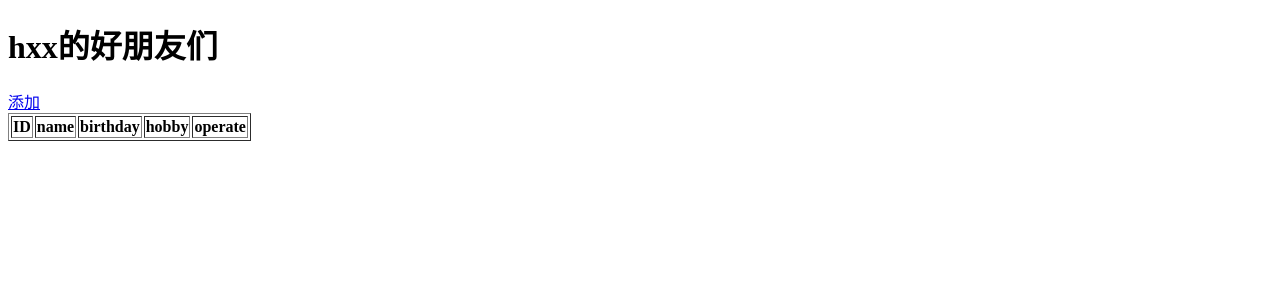
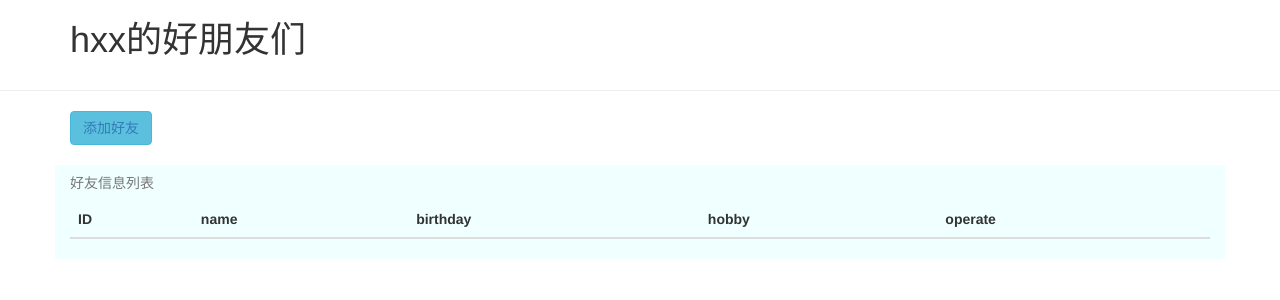
Before and after one commit to hxx12138/Django_project, a Django app: page /friends/info in a window 1280 px wide. Shown: the top 300 px of the page. Run offline with Django 3.2, Linux system fonts and the light colour scheme; data that the repository does not hold is empty; some libraries are stand-ins or nearby versions.

Commit message:
update 2022-2-4

```diff
--- a/web/templates/friends_info.html
+++ b/web/templates/friends_info.html
@@ -1,13 +1,31 @@
+{% load static %}
 <!DOCTYPE html>
 <html lang="en">
 <head>
     <meta charset="UTF-8">
     <title>Title</title>
+    <link rel="stylesheet" href="{% static 'plugins/bootstrap-3.4.1/css/bootstrap.min.css' %}">
+    <script src="{% static 'js/jquery-3.6.0.min.js' %}"></script>
+    <script src="{% static 'plugins/bootstrap-3.4.1/js/bootstrap.min.js' %}"></script>
 </head>
 <body>
-    <h1>hxx的好朋友们</h1>
-    <a href="/friends/add">添加</a>
-<table border="1">
+<div class="container">
+    <div class="row">
+        <div class="col-md-4">
+            <h1>hxx的好朋友们</h1>
+        </div>
+    </div>
+</div>
+<hr>
+<div class="container">
+    <button type="button" class="btn btn-info">
+        <a href="/friends/add">添加好友</a>
+    </button>
+</div>
+<br>
+<div class="container" style="background-color: azure;">
+<table class="table table-hover table-responsive">
+    <caption>好友信息列表</caption>
     <thead>
         <tr>
             <th>ID</th>
@@ -31,5 +49,6 @@
     {% endfor %}
     </tbody>
 </table>
+</div>
 </body>
 </html>
```
